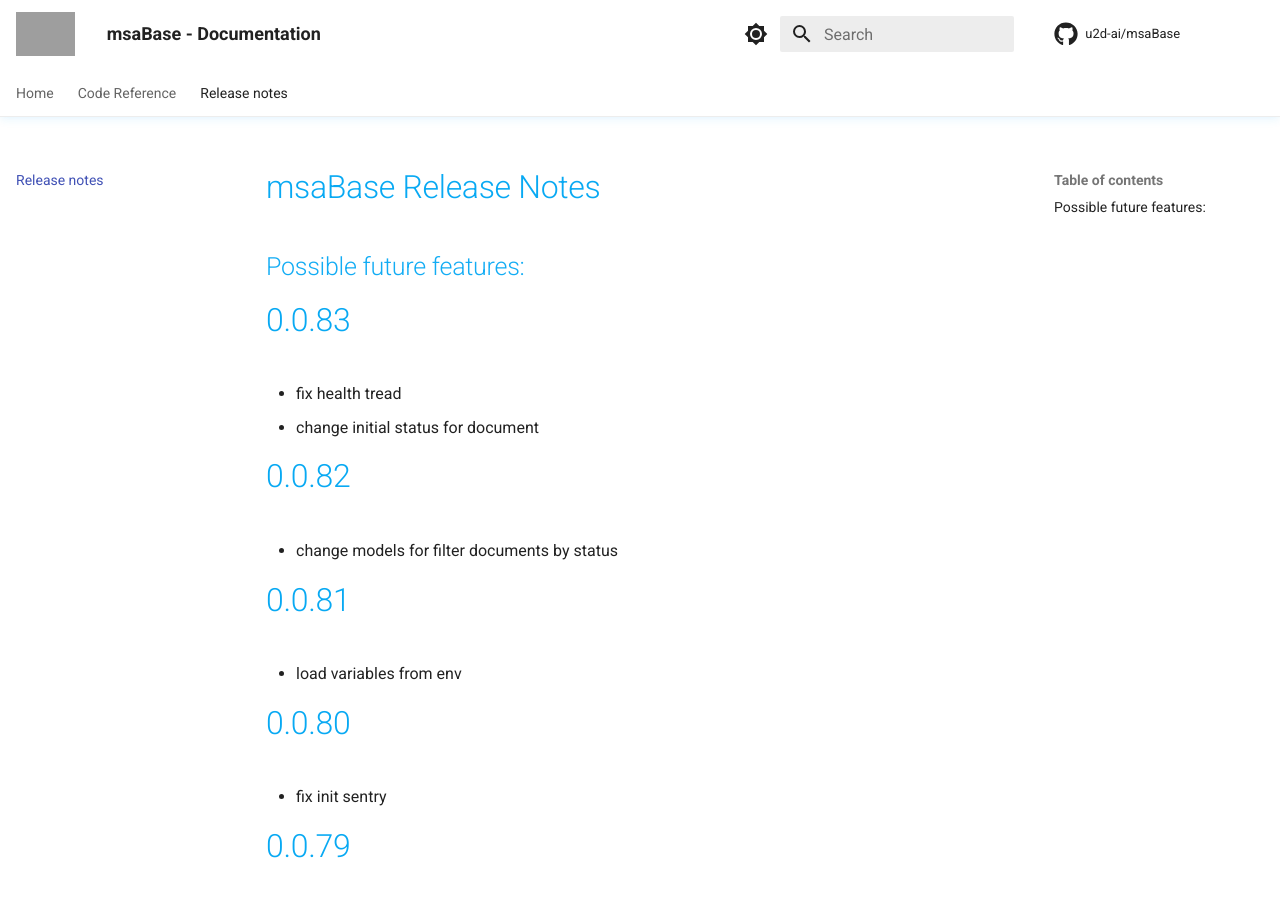
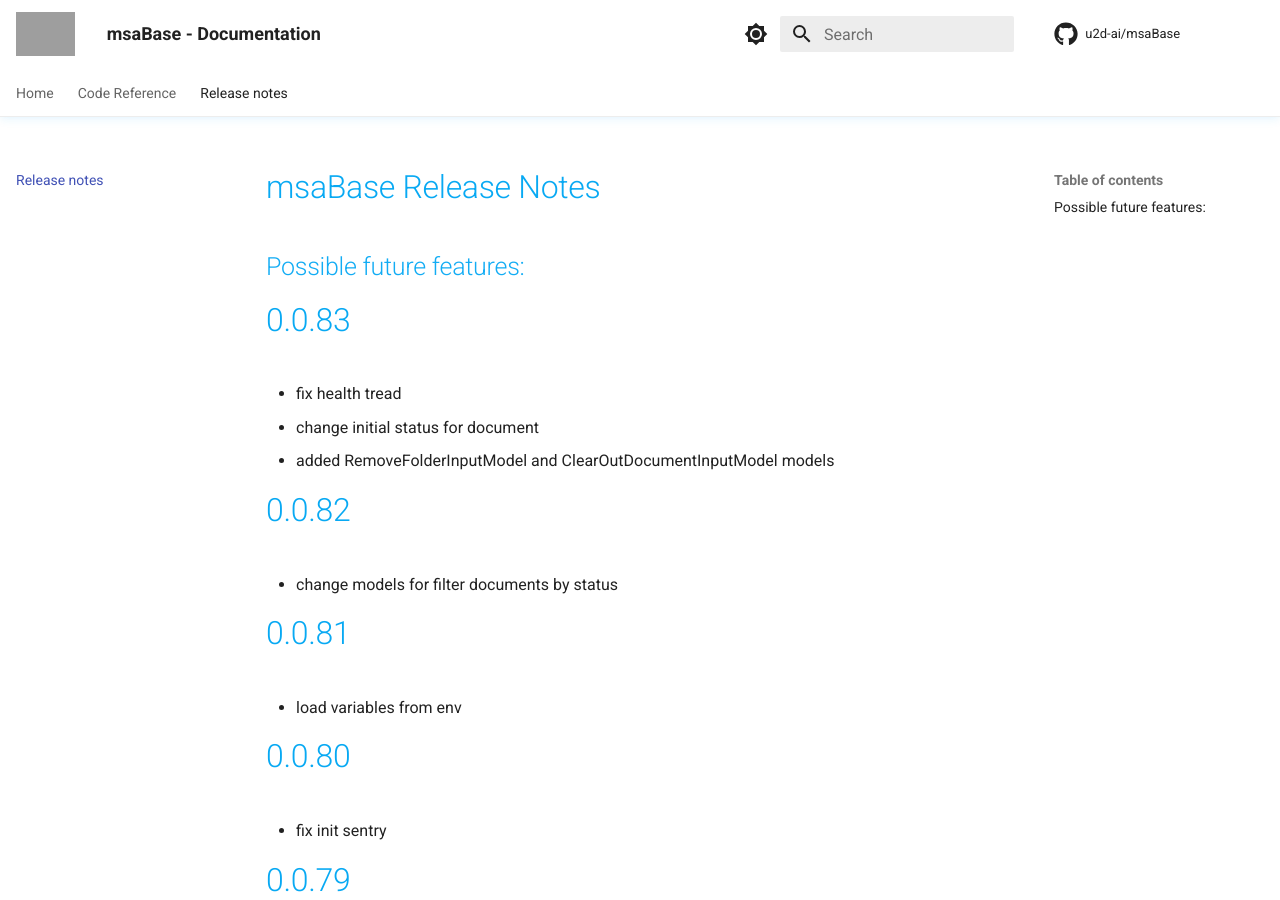
Before and after one commit to u2d-ai/msaBase, an MkDocs documentation site: the page built from docs/release-notes.md, in a window 1280 px wide and 900 px high. Built offline with MkDocs 1.6.1 and Material for MkDocs 9.7.7, drawn with Linux system fonts in a browser that asks for light colours; comment, search, counter and statistics services are not loaded; grey boxes are pictures that could not be loaded.

Commit message:
feat:  added RemoveFolderInputModel and ClearOutDocumentInputModel models

```diff
--- a/docs/release-notes.md
+++ b/docs/release-notes.md
@@ -5,6 +5,7 @@
 
 - fix health tread
 - change initial status for document
+- added RemoveFolderInputModel and ClearOutDocumentInputModel models
 
 # 0.0.82
 
--- a/requirements.txt
+++ b/requirements.txt
@@ -1,6 +1,6 @@
 # MSA Dependencies
 msaFileSystem==0.0.3 # Agnostic Abstract Filesystem API which allows to use S3, GCS, Azure Datalake, your local FS, Youtube etc Optimized for use with FastAPI/Pydantic.
-msaDocModels==0.0.77 # MSA Document Pydantic Models and Schemas, used to store Parser, NLP, NLU and AI results for processed documents
+msaDocModels==0.0.78 # MSA Document Pydantic Models and Schemas, used to store Parser, NLP, NLU and AI results for processed documents
 
 # FastAPI related Dependencies
 fastapi[all]==0.86.0 # FastAPI framework, high performance, easy to learn, fast to code, ready for production
```
Also changed, not shown: 1 other file.
